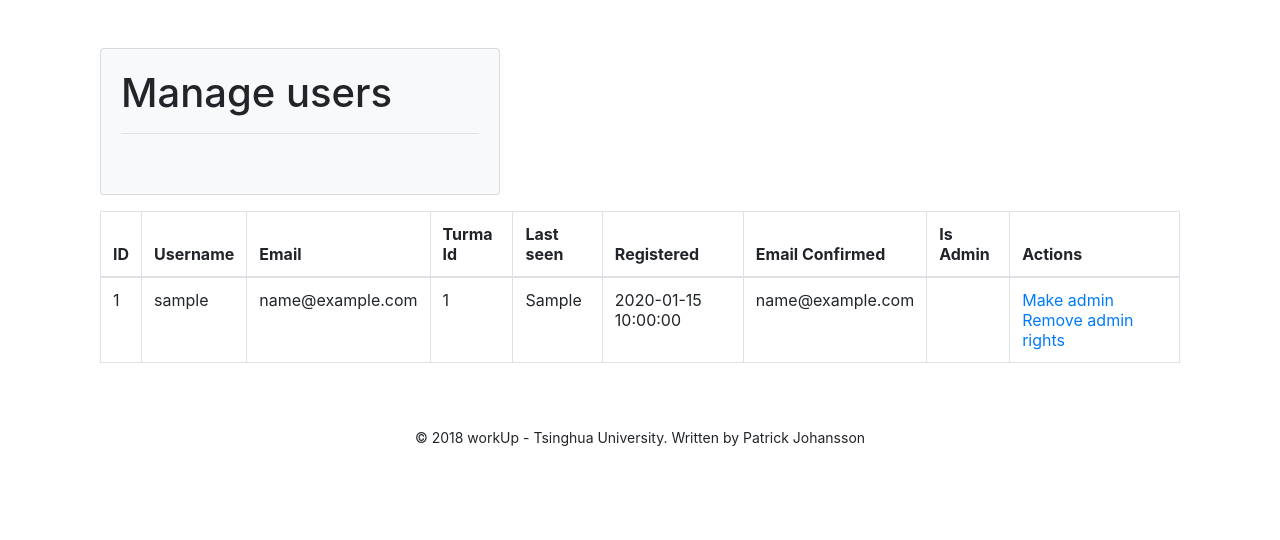
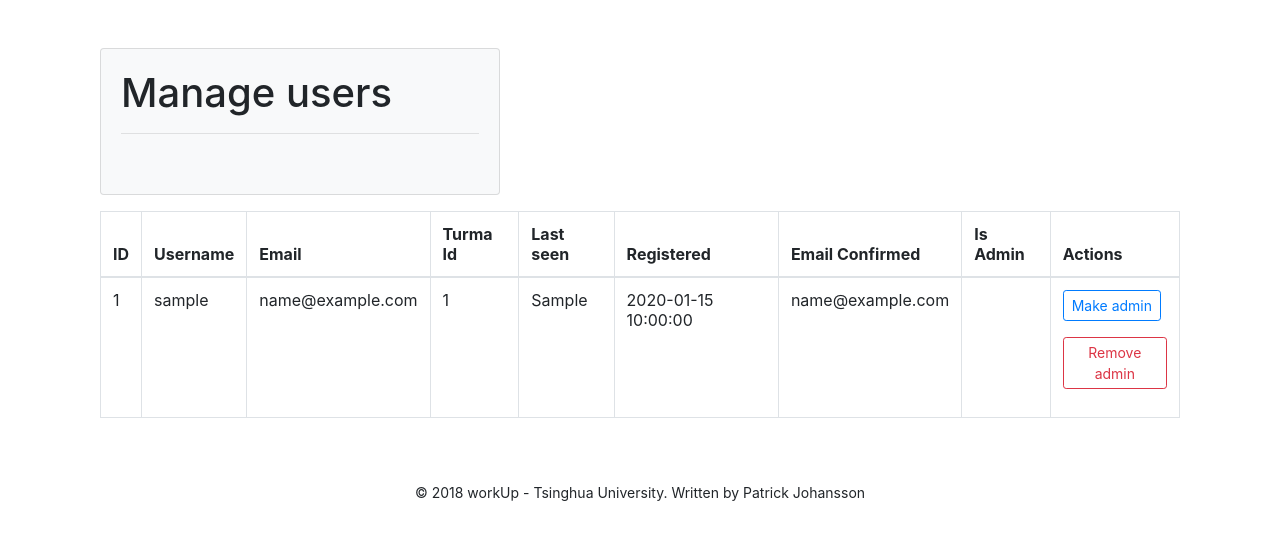
Before and after one commit to Siequnu/workUp, a Python web app: template app/templates/admin/manage_users.html in a window 1280 px wide. Shown: the part 56-596 px from the top of the page. Run offline with Jinja, Linux system fonts and the light colour scheme; the template is opened without the code that fills it: most values are stand-ins (such as "Sample title", 1, 10 or a date in 2020); some libraries are stand-ins or nearby versions.

Commit message:
manage_users: Add buttons to actions

```diff
--- a/app/templates/admin/manage_users.html
+++ b/app/templates/admin/manage_users.html
@@ -42,8 +42,10 @@
               <td>{{user['registered']}}</td>
               <td>{{user['email_confirmed']}}</td>
               <td>{{user['is_admin']}}</td>
-              <td><a href="{{url_for('admin.give_admin_rights', user_id = user['id'])}}">Make admin</a>
-                <a href="{{url_for('admin.remove_admin_rights', user_id = user['id'])}}">Remove admin rights</a>
+              <td>
+               <a href="{{url_for('admin.give_admin_rights', user_id = user['id'])}}" class="btn btn-outline-primary btn-sm" role="button">Make admin</a>
+               <p></p>
+               <p><a href="{{url_for('admin.remove_admin_rights', user_id = user['id'])}}" class="btn btn-outline-danger btn-sm" role="button">Remove admin</a></p>
               </td>
             </tr>
            {% endfor %}
```
